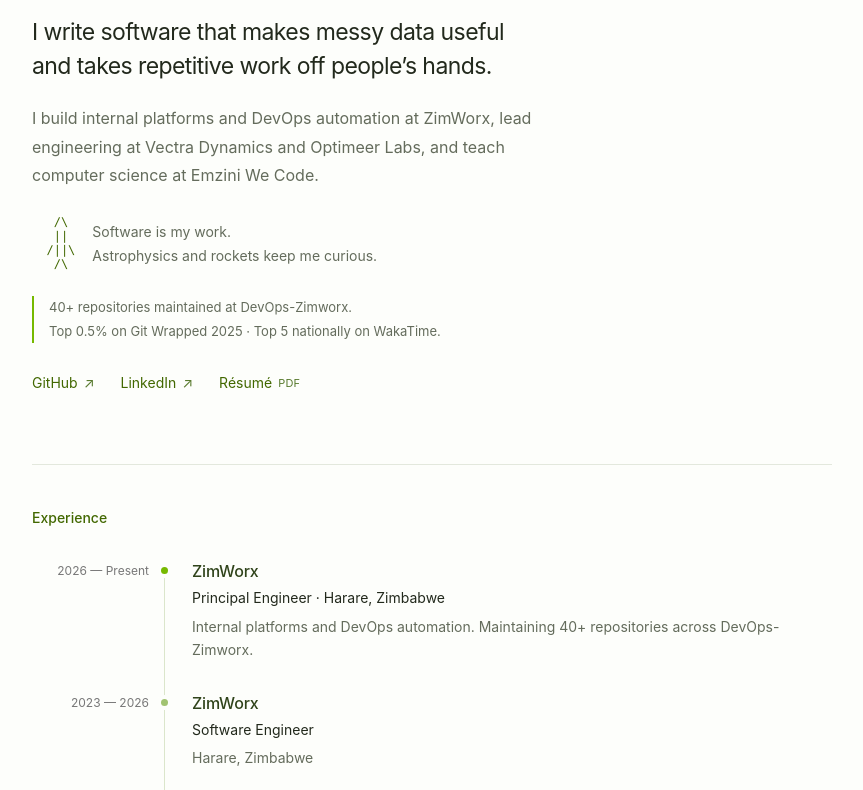
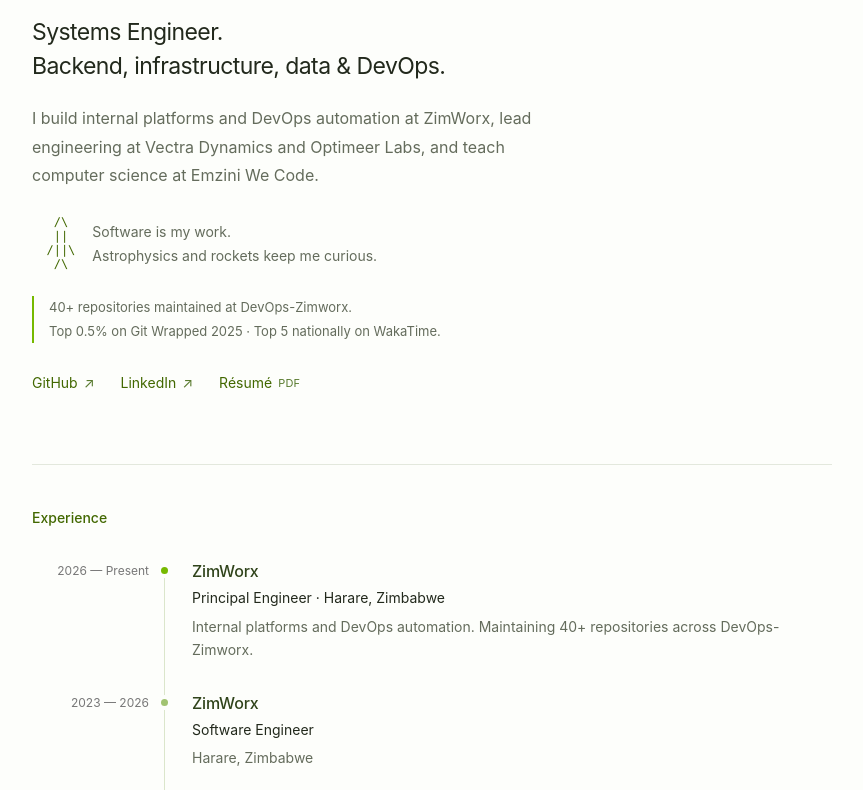
Before and after one commit to xeroxzen/andilembele.com, a website: page dist/index.html in a window 1280 px wide. Shown: the part 266-1056 px from the top of the page, without its empty margins (208-1071 px from the left). Drawn offline with Linux system fonts and the light colour scheme.

Commit message:
Simplify hero to systems engineering focus

```diff
--- a/dist/index.html
+++ b/dist/index.html
@@ -19,7 +19,7 @@
     <main>
       <section class="intro" id="about" aria-labelledby="name">
         <div class="identity"><img class="portrait" src="assets/andile-mbele.jpg" width="88" height="88" alt="Andile Jaden Mbele"><div><p class="eyebrow">Principal Engineer · Harare, Zimbabwe</p><h1 id="name">Andile Jaden Mbele<span class="period">.</span></h1></div></div>
-        <p class="lead">I write software that makes messy data useful<br class="desktop-break"> and takes repetitive work off people’s hands.</p>
+        <p class="lead">Systems Engineer.<br>Backend, infrastructure, data &amp; DevOps.</p>
         <p class="about">I build internal platforms and DevOps automation at ZimWorx, lead engineering at Vectra Dynamics and Optimeer Labs, and teach computer science at Emzini We Code.</p>
         <div class="personal-note"><pre class="ascii-rocket" aria-hidden="true">   /\
    ||
```
